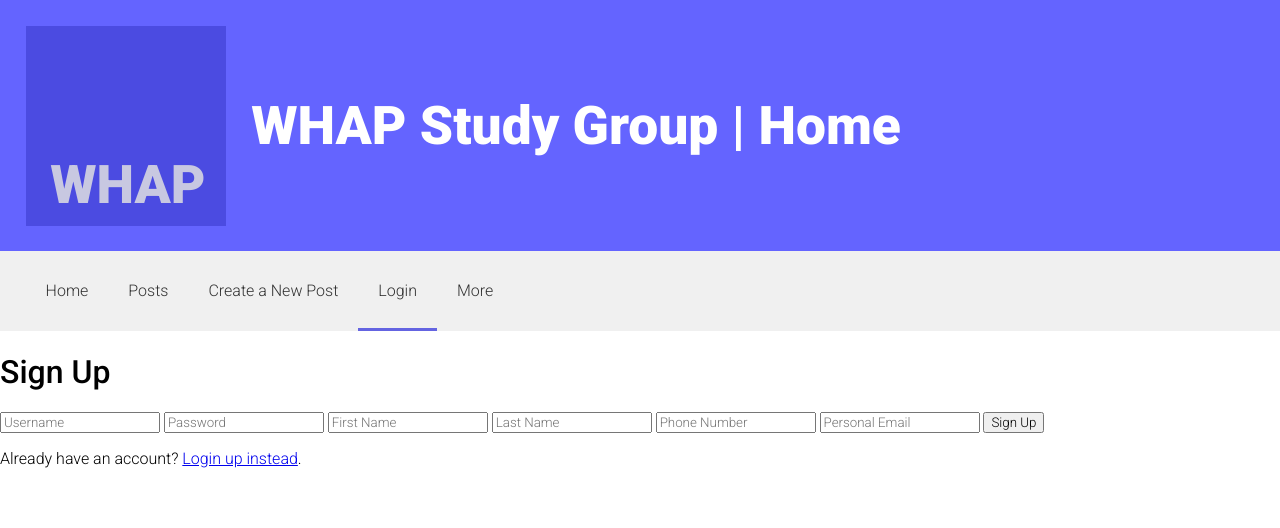
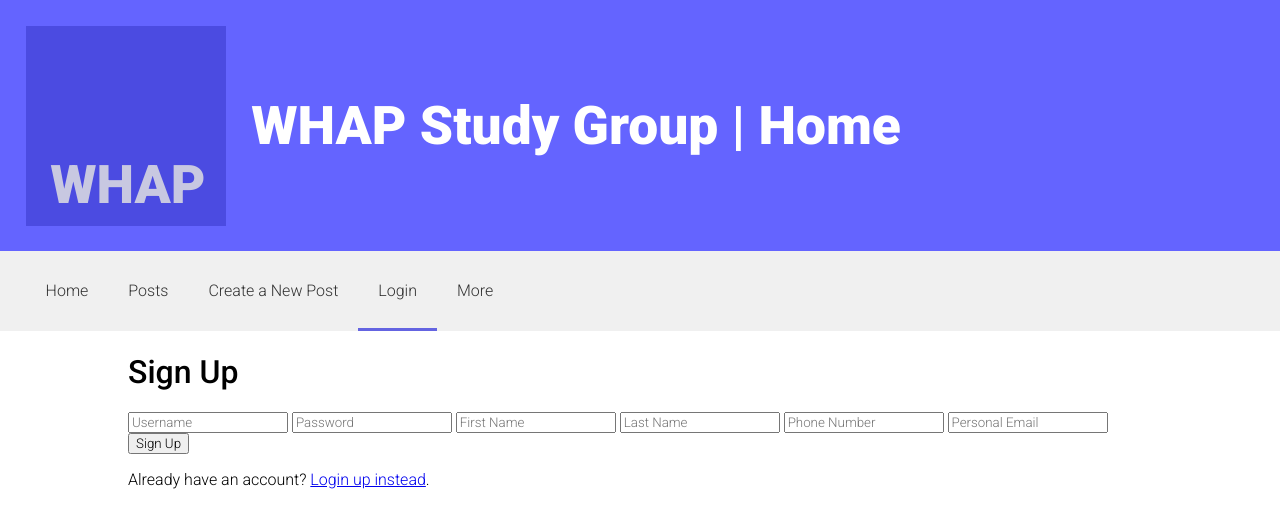
Before and after one commit to SimplexShotz/WHAPstudygroup.tk, a plain HTML site: page signup.html in a window 1280 px wide. Drawn offline with Linux system fonts and the light colour scheme.

Commit message:
updated divs to main-<old>

```diff
--- a/signup.html
+++ b/signup.html
@@ -20,7 +20,8 @@
         <a class="link" href="#">More</a>
       </div>
     </div>
-    <div class="content-full">
+    <div class="main-container">
+      <div class="main-content-full">
         <h1>Sign Up</h1>
         <input id="username" placeholder="Username">
         <input id="password" type="password" placeholder="Password">
@@ -30,6 +31,7 @@
         <input id="email" placeholder="Personal Email">
         <button onclick="signup()">Sign Up</button>
         <p>Already have an account? <a href="login.html">Login up instead</a>.</p>
+      </div>
     </div>
     <script src="javascript.js"></script>
     <script>
```
Lines whose indentation alone changed are shown as unchanged.
